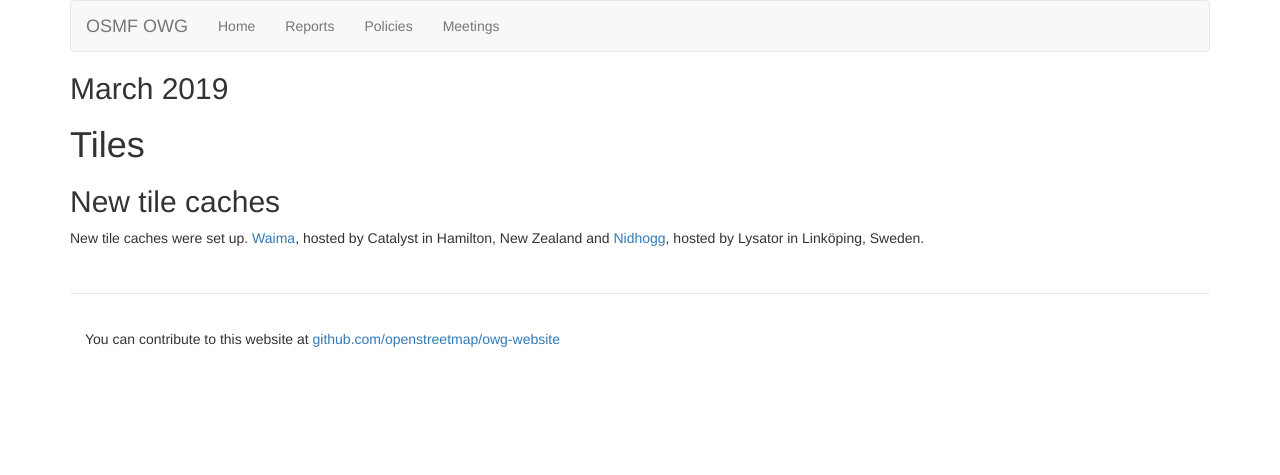
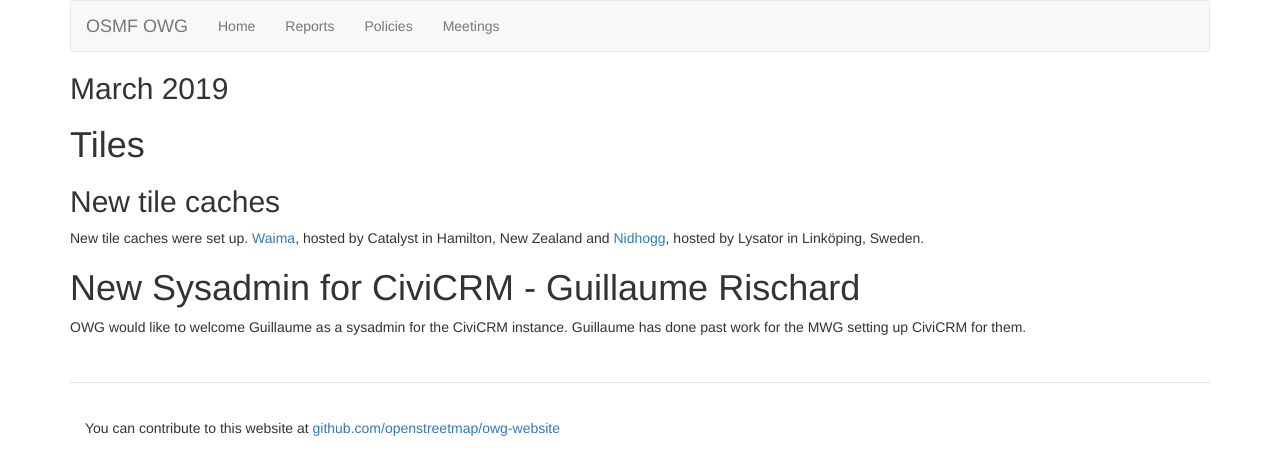
Before and after one commit to openstreetmap/owg-website, a Jekyll site: the page built from _posts/2019-03-01-march.md, in a window 1280 px wide. Shown: the top 475 px of the page. Built offline with Jekyll 4.4.1, drawn with Linux system fonts in a browser that asks for light colours.

Commit message:
Add announcement of Guillaume as CiviCRM sysadmin

```diff
--- a/_posts/2019-03-01-march.md
+++ b/_posts/2019-03-01-march.md
@@ -9,3 +9,6 @@
 ## New tile caches
 
 New tile caches were set up. [Waima](https://hardware.openstreetmap.org/servers/waima.openstreetmap.org/), hosted by Catalyst in Hamilton, New Zealand and [Nidhogg](https://hardware.openstreetmap.org/servers/nidhogg.openstreetmap.org/), hosted by Lysator in Linköping, Sweden.
+
+# New Sysadmin for CiviCRM - Guillaume Rischard
+OWG would like to welcome Guillaume as a sysadmin for the CiviCRM instance. Guillaume has done past work for the MWG setting up CiviCRM for them.
```
